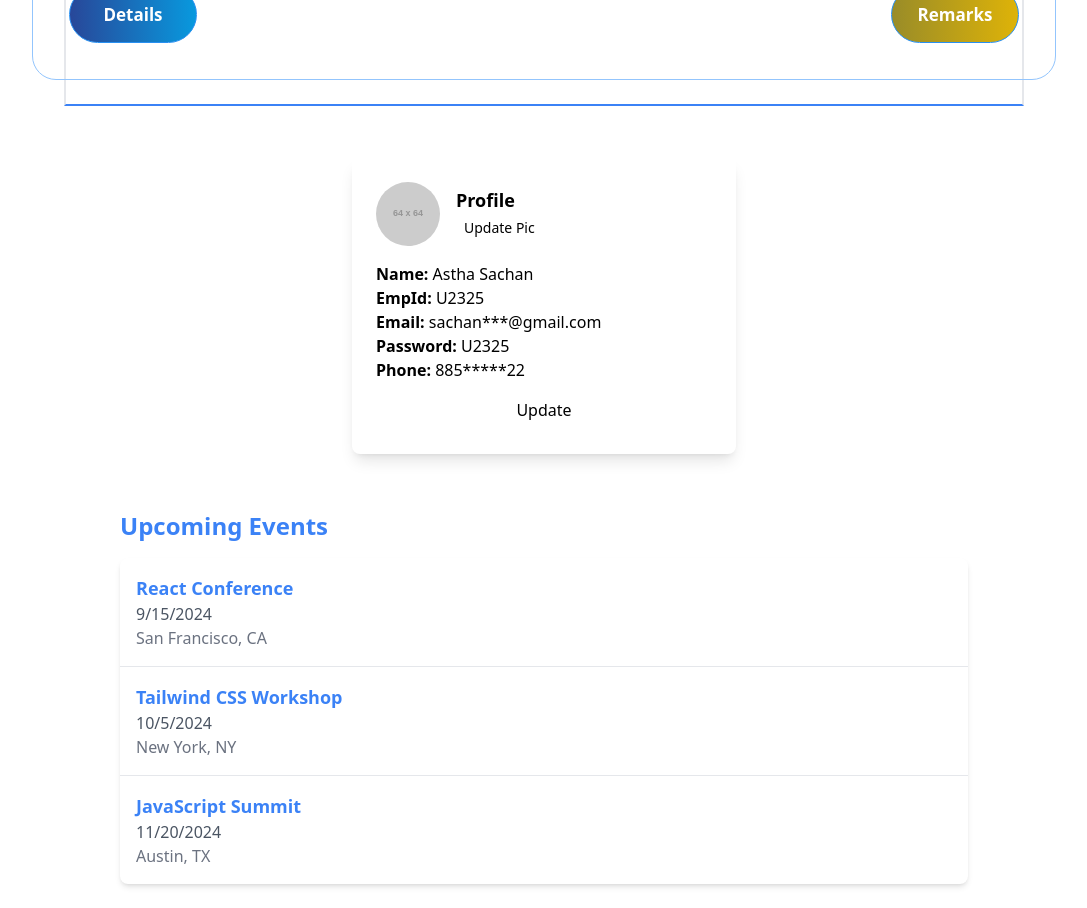
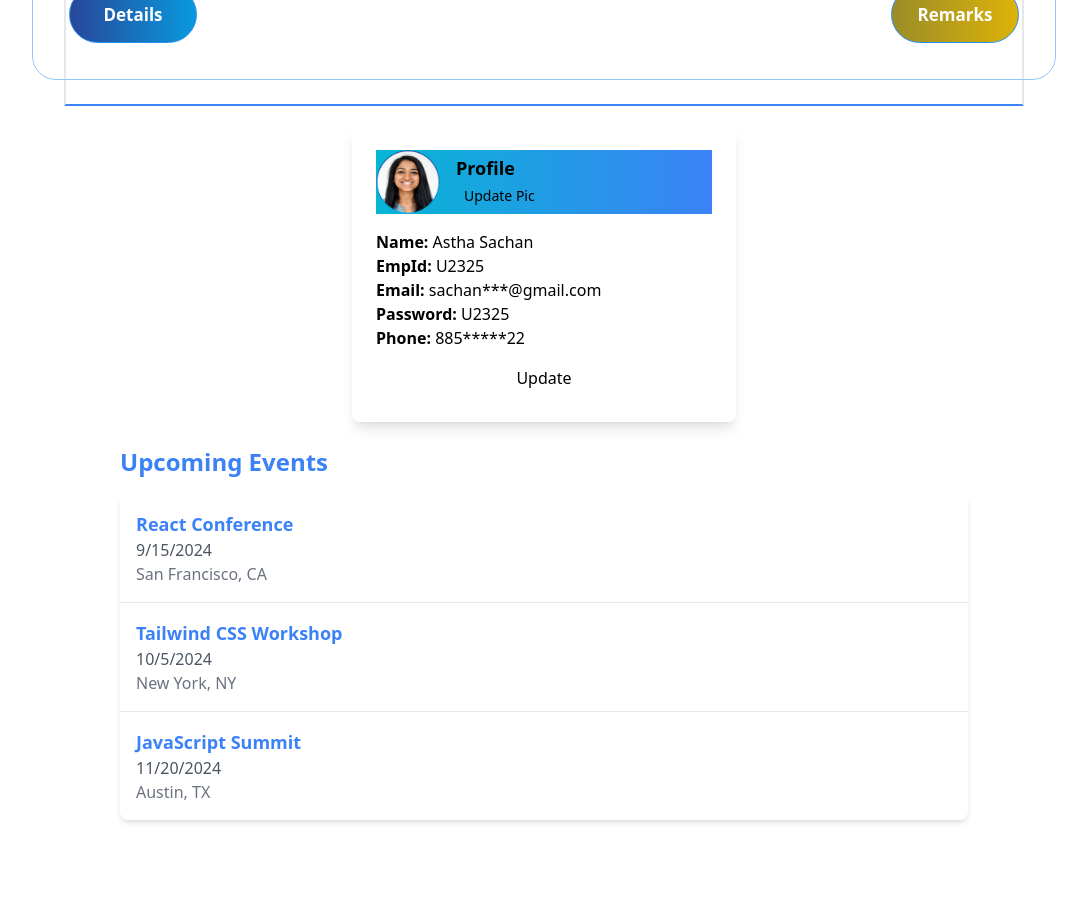
Before and after one commit to shamshadhusain3/TaskFlow, a React (Vite) app: page /dashboard in a window 1280 px wide. Shown: the part 1000-1908 px from the top of the page, without its empty margins (96-1183 px from the left). After the commit the page ends 1844 px from the top, so only its background shows below. Built offline with nearby package versions, Linux system fonts and the light colour scheme.

Commit message:
profile from pc

```diff
--- a/src/components/task/dashboard/Profile.jsx
+++ b/src/components/task/dashboard/Profile.jsx
@@ -2,10 +2,10 @@ import React from 'react'
 
 function Profile() {
   return (
-    <div className="p-8">
+
   <div className="max-w-sm mx-auto bg-card rounded-lg shadow-lg p-6">
-  <div className="flex items-center mb-4">
-    <img className="w-16 h-16 rounded-full mr-4" src="https://placehold.co/64x64" alt="Profile Picture" />
+  <div className="flex items-center mb-4 bg-blue-gradient">
+    <img className="w-16 h-16 rounded-full mr-4" src="images/userImage.png" alt="Profile Picture" />
     <div>
       <h2 className="text-lg font-semibold text-foreground">Profile</h2>
       <button className="bg-secondary text-secondary-foreground hover:bg-secondary/80 text-sm px-2 py-1 rounded">Update Pic</button>
@@ -20,7 +20,7 @@ function Profile() {
   </div>
   <button className="bg-primary text-primary-foreground hover:bg-primary/80 w-full py-2 rounded">Update</button>
 </div>
-  </div>
+
   )
 }
 
```
